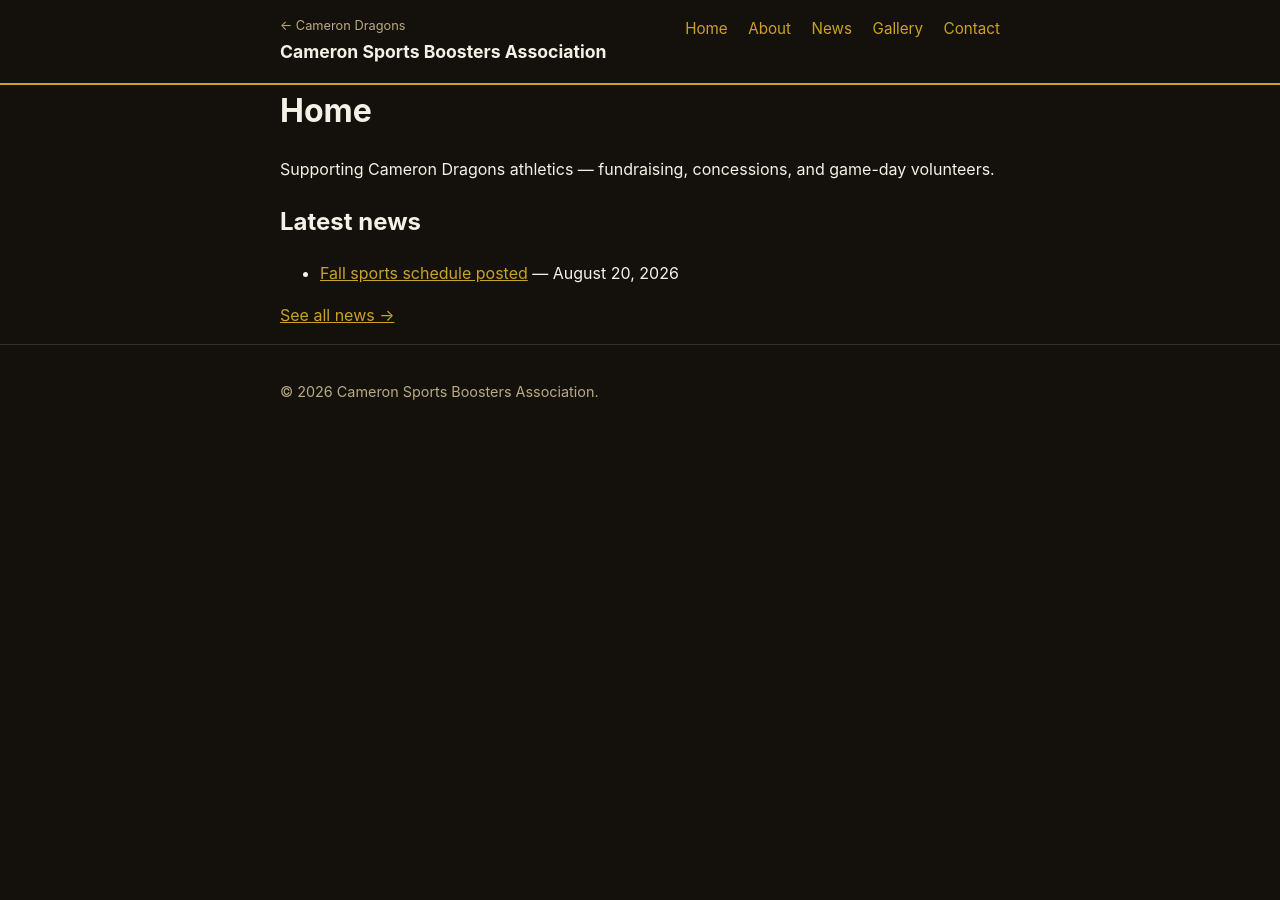
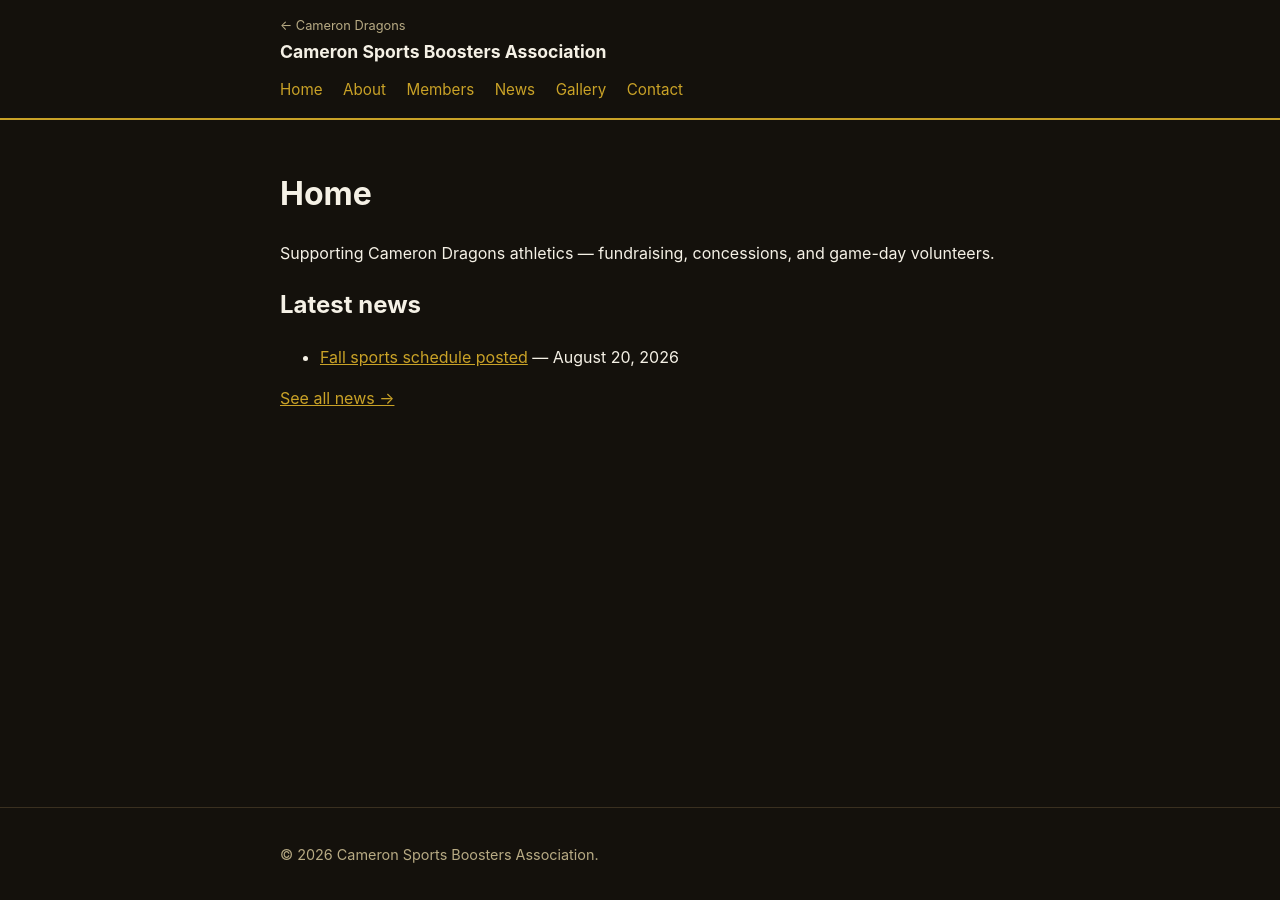
Before and after one commit to beeoohbee/cameron-dragons, a Jekyll site: the page built from sports-boosters/index.md, in a window 1280 px wide. Built offline with Jekyll 4.4.1, drawn with Linux system fonts in a browser that asks for light colours.

```diff
--- a/_layouts/default.html
+++ b/_layouts/default.html
@@ -15,7 +15,7 @@
   </header>
 
   <main class="wrap">
-    <h1>{{ page.title }}</h1>
+    {% unless page.hide_title %}<h1>{{ page.title }}</h1>{% endunless %}
     {{ content }}
   </main>
 
--- a/_layouts/subsite.html
+++ b/_layouts/subsite.html
@@ -13,6 +13,7 @@
       <nav>
         <a href="{{ subsite.url | relative_url }}">Home</a>
         <a href="{{ subsite.url | relative_url }}about/">About</a>
+        {% if site.data.members[page.subsite] %}<a href="{{ subsite.url | relative_url }}members/">Members</a>{% endif %}
         <a href="{{ subsite.url | relative_url }}news/">News</a>
         <a href="{{ subsite.url | relative_url }}gallery/">Gallery</a>
         <a href="{{ subsite.url | relative_url }}contact/">Contact</a>
--- a/assets/css/style.css
+++ b/assets/css/style.css
@@ -1,5 +1,5 @@
 :root {
-  --accent: #d4af37;
+  --accent: #ffb81c;
   --accent-contrast: #14110c;
   --text: #f5f1e6;
   --muted: #b8ab84;
@@ -16,6 +16,13 @@ body {
   color: var(--text);
   background: var(--bg);
   line-height: 1.6;
+  /* Sticky footer: body fills at least the window and main takes up the
+     slack, so the footer sits at the bottom on short pages and is pushed
+     down normally on long ones. */
+  min-height: 100vh;
+  min-height: 100dvh;
+  display: flex;
+  flex-direction: column;
 }
 
 .wrap {
@@ -53,8 +60,10 @@ body {
 
 .site-header nav a:first-child { margin-left: 0; }
 
-main {
-  padding: 40px 20px 60px;
+main.wrap {
+  flex: 1 0 auto;
+  width: 100%;
+  padding: 48px 20px 60px;
 }
 
 h1 { margin-top: 0; }
@@ -170,3 +179,65 @@ a { color: var(--accent); }
   font-size: 0.85rem;
   color: var(--muted);
 }
+
+/* Members (sub-site members page; see _includes/members-list.html) */
+.member-grid {
+  list-style: none;
+  padding: 0;
+  display: grid;
+  grid-template-columns: repeat(auto-fill, minmax(160px, 1fr));
+  gap: 16px;
+  margin: 16px 0 40px;
+}
+
+.member-card {
+  display: flex;
+  flex-direction: column;
+  gap: 4px;
+  padding: 16px;
+  border: 1px solid var(--border);
+  border-radius: 8px;
+  background: var(--card-bg);
+}
+
+.member-logo {
+  aspect-ratio: 3 / 2;
+  width: 100%;
+  object-fit: contain;
+  border-radius: 6px;
+  margin-bottom: 8px;
+}
+
+.member-logo-placeholder {
+  border: 1px dashed var(--border);
+  display: flex;
+  align-items: center;
+  justify-content: center;
+  color: var(--muted);
+  font-size: 0.85rem;
+}
+
+.member-card .member-name {
+  font-weight: 600;
+}
+
+.member-list {
+  list-style: none;
+  padding: 0;
+  margin: 16px 0 0;
+  display: grid;
+  grid-template-columns: repeat(auto-fill, minmax(220px, 1fr));
+  gap: 0 24px;
+}
+
+.member-list li {
+  display: flex;
+  flex-direction: column;
+  padding: 10px 0;
+  border-bottom: 1px solid var(--border);
+}
+
+.member-since {
+  color: var(--muted);
+  font-size: 0.85rem;
+}
```
Also changed, not shown: _data/members/sports-boosters.yml (added, +32 -0 lines), _includes/members-list.html (added, +38 -0 lines), index.md (+1 -0 lines), sports-boosters/members.md (added, +8 -0 lines), .github/workflows/pages.yml (added).
